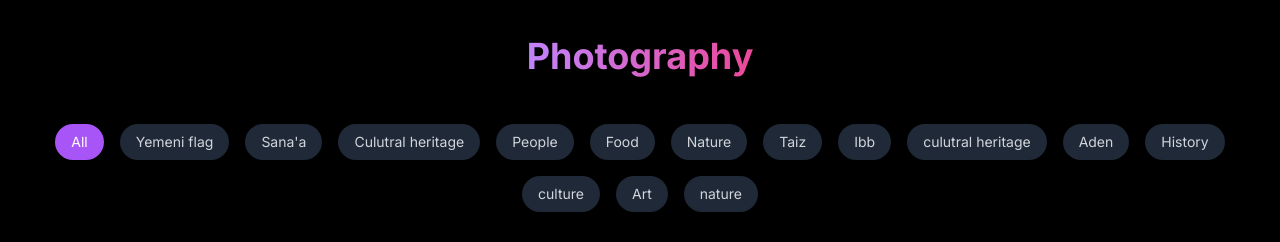
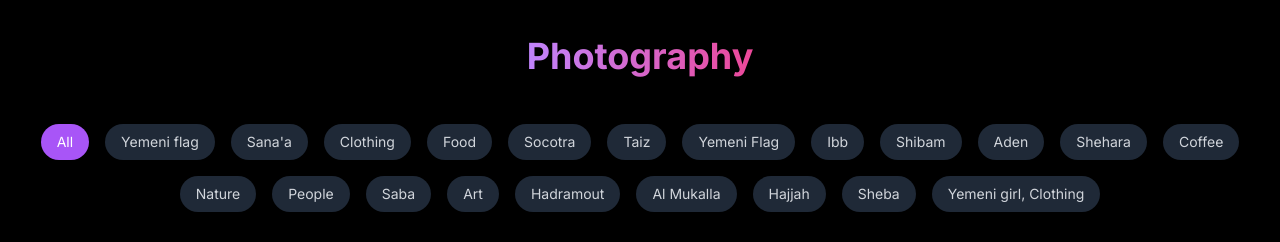
Before and after one commit to sanwaralkmali/yemen, a React (Vite) app: page / in a window 1280 px wide. Shown: the part 860-1102 px from the top of the page. Built offline with nearby package versions, Linux system fonts and the light colour scheme; grey boxes are pictures that could not be loaded.

Commit message:
deploy 25

```diff
--- a/src/components/PhotoGallery.tsx
+++ b/src/components/PhotoGallery.tsx
@@ -31,19 +31,19 @@ const photos = [
     id: 5,
     src: 'https://i.pinimg.com/736x/3e/b8/9c/3eb89ca92f50cc4c936a5c834893e972.jpg',
     alt: 'Jambiya',
-    category: 'Culutral heritage'
+    category: 'Clothing'
   },
   {
     id: 6,
     src: 'https://i.pinimg.com/736x/98/28/cc/9828cc90aaf7044f8b296bc2a30e4fdc.jpg',
     alt: 'Yemeni Weman',
-    category: 'People'
+    category: 'Clothing'
   },
   {
     id: 7,
     src: 'https://i.pinimg.com/736x/7b/d4/38/7bd438206c71a75260456a45bb1efce3.jpg',
     alt: 'Jambiya',
-    category: 'Culutral heritage'
+    category: 'Clothing'
   },
   {
     id: 8,
@@ -55,59 +55,59 @@ const photos = [
     id: 9,
     src: 'https://i.pinimg.com/736x/9f/66/a3/9f66a3d7c05fbc93162db5a6055b8f1f.jpg',
     alt: 'Yemen',
-    category: 'Culutral heritage'
+    category: 'Clothing'
   }
   ,
   {
     id: 10,
     src: 'https://www.welcometosocotra.com/wp-content/uploads/2020/08/02_cut.jpg',
     alt: 'Socotra Island',
-    category: 'Nature'
+    category: 'Socotra'
   }
   ,
   {
     id: 11,
     src: 'https://www.welcometosocotra.com/wp-content/uploads/2020/08/03_cut.jpg',
     alt: 'Socotra Island',
-    category: 'Nature'
+    category: 'Socotra'
   }
   ,
   {
     id: 12,
     src: 'https://www.welcometosocotra.com/wp-content/uploads/2023/05/next-departures-01_cut.jpg',
     alt: 'Socotra',
-    category: 'People'
+    category: 'Socotra'
   },
   {
     id: 13,
     src: 'https://www.welcometosocotra.com/wp-content/uploads/2023/05/next-departures02_cut.jpg',
     alt: 'People of Yemen',
-    category: 'Nature'
+    category: 'Socotra'
   },
   {
     id: 14,
     src: 'https://www.welcometosocotra.com/wp-content/uploads/2020/08/01-4.jpg',
     alt: 'Red sea',
-    category: 'Nature'
+    category: 'Socotra'
   },
   {
     id: 15,
     src: 'https://www.welcometosocotra.com/wp-content/uploads/2020/08/03-2.jpg',
     alt: 'Yemen Nature',
-    category: 'Nature'
+    category: 'Socotra'
   },
   {
     id: 16,
     src: 'https://www.welcometosocotra.com/wp-content/uploads/2020/08/04-3-768x512.jpg',
     alt: 'Socotra Island',
-    category: 'Nature'
+    category: 'Socotra'
   }
   ,
   {
     id: 17,
     src: 'https://dynamic-media-cdn.tripadvisor.com/media/photo-o/28/cb/b2/a1/socotra-island.jpg?w=900&h=-1&s=1',
     alt: 'Socotra',
-    category: 'Nature'
+    category: 'Socotra'
   }
   ,
   {
@@ -121,21 +121,21 @@ const photos = [
     id: 19,
     src: 'https://scontent-ist1-1.xx.fbcdn.net/v/t39.30808-6/480664472_936986708587461_6768056836326528719_n.jpg?_nc_cat=100&ccb=1-7&_nc_sid=833d8c&_nc_ohc=kIqXauuoQaAQ7kNvgF42UHK&_nc_oc=Adif14mmR0suvNzyC1j9d0pvpo15qKB8SEC3qwDcSTCC0w-p9NKRe_ZhMtz8c9hMDGlbmUiP86znD-bc4ckv4itR&_nc_zt=23&_nc_ht=scontent-ist1-1.xx&_nc_gid=A-vfP6N3EfatXtoetjCMev9&oh=00_AYA9q22MxDY0ug5Cns3_nbrsRxk00pPBL0lBhV1UgRdL4Q&oe=67C6B273',
     alt: 'Yemeni Flag',
-    category: 'Nature'
+    category: 'Yemeni Flag'
   }
   ,
   {
     id: 20,
     src: 'https://i.pinimg.com/736x/95/bd/b3/95bdb35514b89bbda87ed4abac338a8e.jpg',
     alt: 'Yemeni girls',
-    category: 'People'
+    category: 'Taiz'
   }
   ,
   {
     id: 21,
     src: 'https://scontent.fist20-1.fna.fbcdn.net/v/t39.30808-6/480783976_1100718481829232_4528252137738178694_n.jpg?_nc_cat=109&ccb=1-7&_nc_sid=aa7b47&_nc_ohc=zt8brsVMTVgQ7kNvgFG3QYi&_nc_oc=AdjNOibRnvOB1_jVV8KzoVvR83VS1YKCTspNfHZuh9XgJg2rqF1gyR5Hdcuj-FvJ9K8&_nc_zt=23&_nc_ht=scontent.fist20-1.fna&_nc_gid=Ajdd68hBMwUQI2LydvPfUzC&oh=00_AYBdrMuP0j1QV2N8yVbTvmgKR7bPckOlGjyBICp7BUnR_A&oe=67C5DB54',
-    alt: ' ',
-    category: 'Nature'
+    alt: 'Yemeni girl',
+    category: 'Clothing'
   }
   ,
   {
@@ -156,14 +156,14 @@ const photos = [
     id: 24,
     src: 'https://i.pinimg.com/736x/a6/f4/4f/a6f44f58c271de2a32639d80c2d4da83.jpg',
     alt: 'Taiz City',
-    category: 'Nature'
+    category: 'Taiz'
   }
   ,
   {
     id: 25,
     src: 'https://i.pinimg.com/736x/69/46/7a/69467aec89876328709d666c2b614e90.jpg',
     alt: 'Yemeni nutural',
-    category: 'Nature'
+    category: 'Taiz'
   }
   ,
   {
@@ -190,25 +190,25 @@ const photos = [
     id: 29,
     src: 'https://i.pinimg.com/736x/34/c5/58/34c558a535cd9fd963c09336fcecf5c6.jpg',
     alt: 'building',
-    category: 'Nature'
+    category: 'Sana\'a'
   },
   {
     id: 30,
     src: 'https://i.pinimg.com/736x/c7/c0/2f/c7c02f865362d43b699031796feffe6d.jpg',
     alt: 'Sana\'a',
-    category: 'culutral heritage'
+    category: 'Sana\'a'
   },
   {
     id: 31,
     src: "https://i.pinimg.com/736x/0e/21/e6/0e21e6334bf54317b1c27f65ba7536f8.jpg",
     alt: "Cultural buildings",
-    category: "Nature"
+    category: "Shibam"
   },
   {
     id: 32,
     src: "https://i.pinimg.com/736x/ba/10/8f/ba108f8873d5aa97cb382f66021e2cc1.jpg",
-    alt: "Traditional Yemeni architecture blending with nature",
-    category: "Nature"
+    alt: "Traditional Yemeni architecture blending with Nature",
+    category: "Aden"
   },
   {
     id: 33,
@@ -226,19 +226,19 @@ const photos = [
     id: 35,
     src: "https://i.pinimg.com/736x/37/47/37/37473738358a547af8b3796c9db359da.jpg",
     alt: "Old buildings in Shibam",
-    category: "culutral heritage"
+    category: "Clothing"
   },
   {
     id: 36,
     src: "https://i.pinimg.com/736x/c9/f5/8a/c9f58ab6fb6aeff57a67d95b73371f3b.jpg",
     alt: "Shehara Bridge, an iconic historical landmark in Yemen",
-    category: "culutral heritage"
+    category: "Shehara"
   },
   {
     "id": 37,
     "src": "https://scontent-ist1-2.xx.fbcdn.net/v/t39.30808-6/480457122_1824449361703391_2354971476778171910_n.jpg?_nc_cat=105&ccb=1-7&_nc_sid=127cfc&_nc_ohc=wvY9YoWadYgQ7kNvgGdXOTb&_nc_oc=AdieCaocayF9A44vQu9StCEVGCDFWsO-IwgUSpikUQ_RnspRHCH_XhdJpHYY5Q1XYMEDZE4LNVtWgbtDidGz8t6U&_nc_zt=23&_nc_ht=scontent-ist1-2.xx&_nc_gid=AGfjmCn2wpvSP-LJwWTMqLt&oh=00_AYBVGcU1zkNV_va0umZIx5JhIVqbiPKzveA-4Zl18PBI_Q&oe=67C67C8A",
     "alt": "Yemeni coffee",
-    "category": "Food"
+    "category": "Coffee"
   },
   {
     "id": 38,
@@ -256,7 +256,7 @@ const photos = [
     "id": 40,
     "src": "https://scontent-ist1-1.xx.fbcdn.net/v/t1.6435-9/83093218_2250340621734284_566640103422689280_n.jpg?_nc_cat=101&ccb=1-7&_nc_sid=833d8c&_nc_ohc=vL5ofHSdn08Q7kNvgETT31u&_nc_oc=AdhvMX2EX3rMMQIEjuf5ELVFbF-zqJPEE9CySzTFVwfNlKGJcbJ8eNoL2V4NWkrs5h5U-Umb6AmcNNt94ARMUeRC&_nc_zt=23&_nc_ht=scontent-ist1-1.xx&_nc_gid=AYrGt2yMj2d6jIJ5CUuHrkl&oh=00_AYCX1ZACuRSTDNoKdMnSrXlz-bjMd9jKwta5RZGFnXDxGA&oe=67E82E14",
     "alt": "Sheba",
-    "category": "History"
+    "category": "Saba"
   },
   {
     "id": 41,
@@ -268,31 +268,31 @@ const photos = [
     "id": 42,
     "src": "https://scontent-ist1-2.xx.fbcdn.net/v/t39.30808-6/475564217_922534039995687_3890162233571671186_n.jpg?_nc_cat=103&ccb=1-7&_nc_sid=833d8c&_nc_ohc=DrHKfwmIWGAQ7kNvgHa3m2t&_nc_oc=AdihM0l6VM11m7I0VQpwRc-XFppPNAjQWDiNSFN7WgNpIS50bSNdJFP-GvDWc7zeaCIUJVzwGGhw2QhWjZ0WElKG&_nc_zt=23&_nc_ht=scontent-ist1-2.xx&_nc_gid=AW9sEruwWfCD5o7psfSjCKB&oh=00_AYARo8JvNqJzYTkHZ3LKMhpftBDH5sK52D1QXkp7kSY96A&oe=67C6A9C4",
     "alt": "Yemeni dance",
-    "category": "culture"
+    "category": "Shibam"
   },
   {
     "id": 43,
     "src": "https://scontent-ist1-2.xx.fbcdn.net/v/t51.75761-15/464967374_17926848140967992_2848010544634995435_n.jpg?stp=dst-jpg_tt6&_nc_cat=107&ccb=1-7&_nc_sid=127cfc&_nc_ohc=Zo-yxPUYTiEQ7kNvgFqH1Kj&_nc_oc=AdiyFueXC__KLVXxgQpif2CBXpPmtxB6gwbGADRl5ryQQWjaD09rghiCej_a-kxVDTQUem3Jq5OsH8z1B_IhPtS3&_nc_zt=23&_nc_ht=scontent-ist1-2.xx&_nc_gid=A-tSFHYasDyDXrLbDOBdYct&oh=00_AYB-2tAtOTVrFfPVFJPtwR6CBiodJmX7950Ug_I0cD3XNw&oe=67C680B2",
     "alt": "Socotra Island",
-    "category": "Nature"
+    "category": "Socotra"
   },
   {
     "id": 44,
     "src": "https://scontent-ist1-2.xx.fbcdn.net/v/t39.30808-6/475410755_921213263498139_2335181635582192727_n.jpg?_nc_cat=109&ccb=1-7&_nc_sid=833d8c&_nc_ohc=7I3iHkJ2qfsQ7kNvgGY6BmE&_nc_oc=AdjjT-nDwwVZWcz6Q7laho1OjDZYtgFUhkBmRCsehyQxPwqpqTx5b7_x62t803XX8QKwrqspO2VQ78QKj9W9C_sm&_nc_zt=23&_nc_ht=scontent-ist1-2.xx&_nc_gid=AaHPxRTJenqGS4g6e3z8jW7&oh=00_AYAqhLS3olOqM9B17EvOhkOmjvBiiibD2a4BUSMh5JaDTw&oe=67C6B096",
     "alt": "Nature",
-    "category": "Nature"
+    "category": "Socotra"
   },
   {
     "id": 45,
     "src": "https://scontent-ist1-2.xx.fbcdn.net/v/t39.30808-6/474592967_921213006831498_8210955359195090167_n.jpg?_nc_cat=109&ccb=1-7&_nc_sid=833d8c&_nc_ohc=BN5VXUYpJyEQ7kNvgH51oit&_nc_oc=AdhdWbxHZ81w5yzZheALQwbE9K4T1b00p9OQtVSXgGmgBVKUEsNwflm4RrL5Dy-NNmnr7jTROvVGBLbThFntnzTD&_nc_zt=23&_nc_ht=scontent-ist1-2.xx&_nc_gid=AVs3Jqqfq5rsvUsaNCdw1u2&oh=00_AYA4YcOrnAlp-P9zpDlb0uJshntGuta3i1FhCkwVnRS6xQ&oe=67C69400",
     "alt": "Yemen beauty",
-    "category": "Nature"
+    "category": "Socotra"
   },
   {
     "id": 46,
     "src": "https://scontent-ist1-1.xx.fbcdn.net/v/t39.30808-6/474071227_921212933498172_8217301291591776058_n.jpg?_nc_cat=101&ccb=1-7&_nc_sid=833d8c&_nc_ohc=54Y5Jy8B3AgQ7kNvgGUenpP&_nc_oc=Adjesig5E8Xh_I7bD2xXZ4YCi6ksdMDux-3hqUGaJjwbefTx8dg4kYg1QdA9H_pa_J_N2MDcFtVL2fZik_FVC4DY&_nc_zt=23&_nc_ht=scontent-ist1-1.xx&_nc_gid=A6IhHMZmE_UD7LXAs8WaV0M&oh=00_AYDmStScUpDFGCUFiBTlxNH_sJ84oHUF7CwZHL6Ga4GnYg&oe=67C67C2A",
-    "alt": "Yemen beauty nature",
-    "category": "Nature"
+    "alt": "Yemen beauty Nature",
+    "category": "Socotra"
   },
   {
     "id": 47,
@@ -304,24 +304,25 @@ const photos = [
     "id": 48,
     "src": "https://scontent-ist1-2.xx.fbcdn.net/v/t39.30808-6/471199816_898940629058736_2784181461497819591_n.jpg?_nc_cat=106&ccb=1-7&_nc_sid=127cfc&_nc_ohc=m9qNVYqjDZsQ7kNvgGV3Gf2&_nc_oc=AdgUXFfJzadcSPthHq8HpyZlRlmJs1XZ1losyE5n_KK6uPT75oFG1ed4RxrzAUj6iJoGfGZZ_yPcya1D0sM51dtF&_nc_zt=23&_nc_ht=scontent-ist1-2.xx&_nc_gid=A8q4qHVe__vMH9QIGmkkiNY&oh=00_AYCKccCNEQtJYYUP5zs7kD4Yb16dyRSL4F5DjMHP3wlMZA&oe=67C6A135",
     "alt": "Yemeni passport",
-    "category": "culture"
+    "category": "Yemeni flag"
   },
   {
     "id": 49,
-    "src": "  https://scontent-ist1-1.xx.fbcdn.net/v/t39.30808-6/480856564_937831971836268_7250752659512081643_n.jpg?_nc_cat=100&ccb=1-7&_nc_sid=833d8c&_nc_ohc=p7_rsrBCPxUQ7kNvgFDv7Jo&_nc_oc=AdgNpKfCO60B7wMqb-kqIVZBhz5f2b1fqs8gRjfVQC9G37iLb_4cStslDQTmnIbp4l4aatYQfWrcPMLpRnAG3Yui&_nc_zt=23&_nc_ht=scontent-ist1-1.xx&_nc_gid=AhLaQJPY2MdjkLt5-qUOlPP&oh=00_AYCHT23g6wqRCceLdu6F4RsKIMTDfykftTgc9GzHohFwsQ&oe=67C68BB3",    "alt": "Old buildings",
-    "category": "culture"
+    "src": "  https://scontent-ist1-1.xx.fbcdn.net/v/t39.30808-6/480856564_937831971836268_7250752659512081643_n.jpg?_nc_cat=100&ccb=1-7&_nc_sid=833d8c&_nc_ohc=p7_rsrBCPxUQ7kNvgFDv7Jo&_nc_oc=AdgNpKfCO60B7wMqb-kqIVZBhz5f2b1fqs8gRjfVQC9G37iLb_4cStslDQTmnIbp4l4aatYQfWrcPMLpRnAG3Yui&_nc_zt=23&_nc_ht=scontent-ist1-1.xx&_nc_gid=AhLaQJPY2MdjkLt5-qUOlPP&oh=00_AYCHT23g6wqRCceLdu6F4RsKIMTDfykftTgc9GzHohFwsQ&oe=67C68BB3",
+    "alt": "Old buildings",
+    "category": "Hadramout"
   },
   {
     "id": 50,
     "src": "https://scontent-ist1-1.xx.fbcdn.net/v/t39.30808-6/481114912_937832115169587_6313731230551505116_n.jpg?_nc_cat=102&ccb=1-7&_nc_sid=833d8c&_nc_ohc=GXNLOLT8nawQ7kNvgHJgAoJ&_nc_oc=AdhY3zGKFIzVHtFS_2q9cwo4Mqwy_4B7rZxLxe-4bm6FH3pgnRi8BHxxB_DtmmWvPt0o8C5796yZgw7ydJCwUQjD&_nc_zt=23&_nc_ht=scontent-ist1-1.xx&_nc_gid=AFclwpnliMS1c8m4I3-Bqyt&oh=00_AYCsFy11aromBS1ZLle3NWxdO40DJcpLw3hL2jvmyzfouw&oe=67C6846F",
     "alt": "Old buildings",
-    "category": "culture"
+    "category": "Hadramout"
   },
   {
     "id": 51,
     "src": "https://scontent-ist1-1.xx.fbcdn.net/v/t39.30808-6/480550935_937593351860130_4969190582837234592_n.jpg?_nc_cat=102&ccb=1-7&_nc_sid=833d8c&_nc_ohc=KWPNKPWyMFEQ7kNvgFHqjqT&_nc_oc=AdhPDGbRrp3vQqwXZ92TMZzvlH5615Z31CieEal3kjYkLQG-3nobrgJGSIIGA_lAPuHd9yFXqB9MYpKo1BtmyX_8&_nc_zt=23&_nc_ht=scontent-ist1-1.xx&_nc_gid=AcONrPV--XHo65HBDjcucGI&oh=00_AYDLKWzTax91Sk_aSaLNLrh3OqZK7TTfY2gP5rOYgrfzQw&oe=67C6B4F3",
     "alt": "Ibb",
-    "category": "nature"
+    "category": "Ibb"
   },
   {
     "id": 52,
@@ -341,6 +342,61 @@ const photos = [
     "alt": "A group of Yemeni girls holding Quran",
     "category": "People"
   },
+  {
+    "id": 55,
+    "src": "https://scontent-ist1-2.xx.fbcdn.net/v/t39.30808-6/481052898_936277965325002_2403419754650812997_n.jpg?_nc_cat=103&ccb=1-7&_nc_sid=833d8c&_nc_ohc=qACz2RQm5HwQ7kNvgG5lqRP&_nc_oc=AdizI3ob6ZqnYrtMxVlJoXScMyeNU3ivo22Qz8Z1RI-ssWcpDE2MX2z8xRL3n_HCpYmurydKiIj102ricDoWvfgr&_nc_zt=23&_nc_ht=scontent-ist1-2.xx&_nc_gid=APNL66i_Pk9PxEmAVEp3Dr6&oh=00_AYDdGAsXmmA5hEfS2eLzHDmXfjJaKhg_i-90_0acfpLbGg&oe=67C6913E",
+    "alt": "A beautiful view of Al Mukalla with its coastal landscape and cityscape",
+    "category": "Al Mukalla"
+  },
+  {
+    "id": 56,
+    "src": "https://scontent-ist1-1.xx.fbcdn.net/v/t39.30808-6/480277776_936072305345568_4283642896499329044_n.jpg?_nc_cat=102&ccb=1-7&_nc_sid=833d8c&_nc_ohc=ZyjpeJJ_eJAQ7kNvgGqU3mZ&_nc_oc=AdiRV0TUZtPLUQsKlhhCFnVPkZw6dnyGkkyX383U_oMWag4HQPWLITazUYqHh2Eu1eizzX5p96ongaD3DgRU1X52&_nc_zt=23&_nc_ht=scontent-ist1-1.xx&_nc_gid=AVpxxp5-WQxSw0fvXArCIm5&oh=00_AYD_zoKBt439_0ccDabaxrfWeu_Zfb91xQJi7whjb2gkCA&oe=67C6B654",
+    "alt": "The stunning beauty of Sana'a with its traditional architecture and scenic landscapes",
+    "category": "Sana'a"
+  },
+  {
+    "id": 57,
+    "src": "https://scontent-ist1-1.xx.fbcdn.net/v/t39.30808-6/480556560_936070075345791_2791729834679669682_n.jpg?_nc_cat=101&ccb=1-7&_nc_sid=833d8c&_nc_ohc=7rivw8lJwWgQ7kNvgF0SFXV&_nc_oc=Adj4ImaEZ4ksa7LYmCFmLgHRV5Thsj4_xTv6VKflDHQRaJ2q-SgiuI5be-a1OsGx28u-cDzW91WSlj0CvSkNE3yi&_nc_zt=23&_nc_ht=scontent-ist1-1.xx&_nc_gid=AnC20G0o38v2NQAyaGarsOe&oh=00_AYARscwzqLEhRDLpyCB6e0ATaZ7c7oqTZBq4gcJlQaEM4g&oe=67C68C9E",
+    "alt": "A scenic view of Hajjah with its mountainous landscapes and traditional architecture",
+    "category": "Hajjah"
+  },
+  {
+    "id": 58,
+    "src": "https://scontent-ist1-1.xx.fbcdn.net/v/t39.30808-6/480352988_936070092012456_1068084780462342150_n.jpg?_nc_cat=101&ccb=1-7&_nc_sid=833d8c&_nc_ohc=GJSSWIwucV4Q7kNvgEBDaoi&_nc_oc=AdiqU-_QCcNHDkIpk4JrbZ2OXXQziV8MMQwUMBhFwubfeD4bqw257Rcpm_ptlYW4gDD_x03jlFjROamFHJM-f7j9&_nc_zt=23&_nc_ht=scontent-ist1-1.xx&_nc_gid=AdPzqyPY26pqOI90qzIgJYx&oh=00_AYChOed4XJEoQ4KbXBdVItgRlX3nAIyyM9DrKQ5nFPgX3g&oe=67C6AD22",
+    "alt": "Yemeni girl",
+    "category": "People"
+  },
+  {
+    "id": 59,
+    "src": "https://scontent-ist1-1.xx.fbcdn.net/v/t39.30808-6/480315413_936070125345786_8275854942685791414_n.jpg?_nc_cat=108&ccb=1-7&_nc_sid=833d8c&_nc_ohc=Tt9HxBvuPaoQ7kNvgHG214N&_nc_oc=Adj5obyue5HZhIpIRQuVmofPTiIiYWEMr-8xYR80Y4v8FkJWnX3e_8aiCmGNEeKHI-grmD6lgwe7HkI5lEwl4gQS&_nc_zt=23&_nc_ht=scontent-ist1-1.xx&_nc_gid=A69jD2tdOS2lTUtBXXJ580s&oh=00_AYCT_Dfbg3uboeHKHy-hY576VnNenKbilLc_vM97Y6q4Nw&oe=67C6BEA3",
+    "alt": "A view of the city of Al Mukalla with its coastal landscape and buildings",
+    "category": "Al Mukalla"
+  },
+  {
+    "id": 60,
+    "src": "https://scontent-ist1-2.xx.fbcdn.net/v/t39.30808-6/480566074_936069922012473_3944270033549850784_n.jpg?_nc_cat=105&ccb=1-7&_nc_sid=833d8c&_nc_ohc=r4sn33zuggsQ7kNvgFE3Eeh&_nc_oc=AdgJjoLiSvIo8g0wIVWE_T5u7Whb0pynpJoBx6DoLbSYHmAMcow11Njmhdnr1MHteN5OwmPjY8dJeChKSRqMSDrV&_nc_zt=23&_nc_ht=scontent-ist1-2.xx&_nc_gid=AMRgkT0mV_7ZesQo1ZDbFbE&oh=00_AYBOr2yxiSM3QpHkTrfd5Oj80-YByYOpOmE2tfqxDwk1uQ&oe=67C6A258",
+    "alt": "A scenic view of the ancient ruins of Sheba, reflecting the rich history of Yemen",
+    "category": "Sheba"
+  },
+
+  {
+    "id": 61,
+    "src": "https://scontent-ist1-1.xx.fbcdn.net/v/t39.30808-6/480306661_935725888713543_3672792176702589755_n.jpg?_nc_cat=110&ccb=1-7&_nc_sid=833d8c&_nc_ohc=p1NzdlgO3PIQ7kNvgEvFWod&_nc_oc=AdjBxD4fVP9Q3DPGXCfJfsN7Yf5WgICOKSsPFgkg5Kqx1b-x9_VbKiGE0UF0FT5OEQ_2Xxdu0spvJVMa5u_Q7ib7&_nc_zt=23&_nc_ht=scontent-ist1-1.xx&_nc_gid=AGMsXd7WiaehPBSrenthS1R&oh=00_AYATXdRHFz_jeFxVHbZFjKIuehOQf3WZGFD7pwAQ2EeE_Q&oe=67C6BB6C",
+    "alt": "A scenic view of Sana'a showcasing the traditional architecture and cultural heritage",
+    "category": "Sana'a"
+  },
+  {
+    "id": 62,
+    "src": "https://i.pinimg.com/736x/bf/6d/02/bf6d02d331f7c5048785026663166907.jpg",
+    "alt": "Yemeni food - Sossi",
+    "category": "Food"
+  },
+  {
+    "id": 63,
+    "src": "https://i.pinimg.com/736x/73/25/46/732546849ae7c5ef06dd522393564e59.jpg",
+    "alt": "A Yemeni girl wearing traditional clothing, showcasing the rich cultural attire",
+    "category": "Yemeni girl, Clothing"
+  }
 
 ];
 
```
Also changed, not shown: 3 other files (tests, documents, lock files or other folders).
